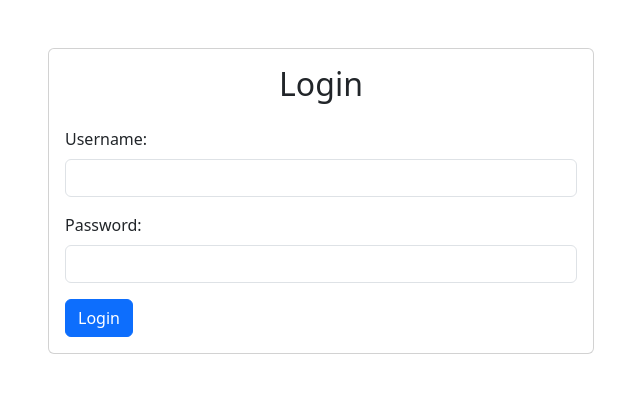
After one commit to ginoasuncion/marketplace-flask-app, a Flask app: page /login in a window 1280 px wide. The commit adds this page. Shown: the top 393 px of the page, without its empty margins (319-959 px from the left). Run offline with Flask 3, Linux system fonts and the light colour scheme.

Commit message:
add login page

```diff
--- a/app.py
+++ b/app.py
@@ -1,4 +1,4 @@
-from flask import Flask, render_template, request
+from flask import Flask, render_template, request, session, url_for, redirect, flash
 from flask_sqlalchemy import SQLAlchemy
 from sqlalchemy import or_
 from datetime import datetime
@@ -6,7 +6,7 @@ from datetime import datetime
 app = Flask(__name__)
 app.config["SQLALCHEMY_DATABASE_URI"] = "sqlite:///marketplace.db"
 db = SQLAlchemy(app)
-
+app.secret_key = '123'
 
 class User(db.Model):
     id = db.Column(db.Integer, primary_key=True)
@@ -88,6 +88,39 @@ def index(page=1):
 def product_detail(product_id):
     product = Product.query.get_or_404(product_id)
     return render_template("product_detail.html", product=product)
+
+
+user_list = {'a':'1'}
+
+
+def login_check(username, password):
+    try:
+        if user_list[username] == password:
+            return True
+    except KeyError:
+        return False
+
+@app.route('/login', methods=['GET', 'POST'])
+def login():
+    if request.method == 'POST':
+        username = request.form.get('username')
+        password = request.form.get('password')
+
+        if login_check(username, password):
+            session['user_login'] = username
+            return redirect(url_for('index'))
+        else:
+            flash('Invalid username or password')
+            return redirect(url_for('login'))
+
+    return render_template('login.html')
+
+@app.route('/logout')
+def logout():
+    session.pop('user_login', None)
+    return redirect(url_for('index'))
+
+
 
 
 if __name__ == "__main__":
--- /dev/null
+++ b/templates/login.html
@@ -0,0 +1,51 @@
+<!DOCTYPE html>
+<html lang="en">
+<head>
+    <meta charset="UTF-8">
+    <meta name="viewport" content="width=device-width, initial-scale=1.0">
+    <title>Login</title>
+
+    <!-- Bootstrap CSS -->
+    <link href="https://cdn.jsdelivr.net/npm/bootstrap@5.3.0-alpha1/dist/css/bootstrap.min.css" rel="stylesheet">
+</head>
+<body>
+<div class="container">
+    <div class="row justify-content-center mt-5">
+        <div class="col-md-6">
+            <div class="card">
+                <div class="card-body">
+                    <h2 class="card-title text-center mb-4">Login</h2>
+                    <form action="{{ url_for('login') }}" method="POST">
+                        <div class="mb-3">
+                            <label for="username" class="form-label">Username:</label>
+                            <input type="text" id="username" name="username" class="form-control" required>
+                        </div>
+                        <div class="mb-3">
+                            <label for="password" class="form-label">Password:</label>
+                            <input type="password" id="password" name="password" class="form-control" required>
+                        </div>
+                        <button type="submit" class="btn btn-primary btn-block">Login</button>
+                    </form>
+                    {% with messages = get_flashed_messages() %}
+                        {% if messages %}
+                            <ul class="mt-3">
+                                {% for message in messages %}
+                                    <li>{{ message }}
+                                        <form action="{{ url_for('index', task_id=loop.index0) }}" method="POST" style="display: inline;">
+                                            <button type="submit" class="btn btn-danger btn-sm ms-2">X</button>
+                                        </form>
+                                    </li>
+                                {% endfor %}
+                            </ul>
+                        {% endif %}
+                    {% endwith %}
+                </div>
+            </div>
+        </div>
+    </div>
+</div>
+
+<!-- Bootstrap JS -->
+<script src="https://cdn.jsdelivr.net/npm/bootstrap@5.3.0-alpha1/dist/js/bootstrap.bundle.min.js"></script>
+</body>
+</html>
```
Also changed, not shown: templates/index.html (+9 -0 lines), 12 other files.
